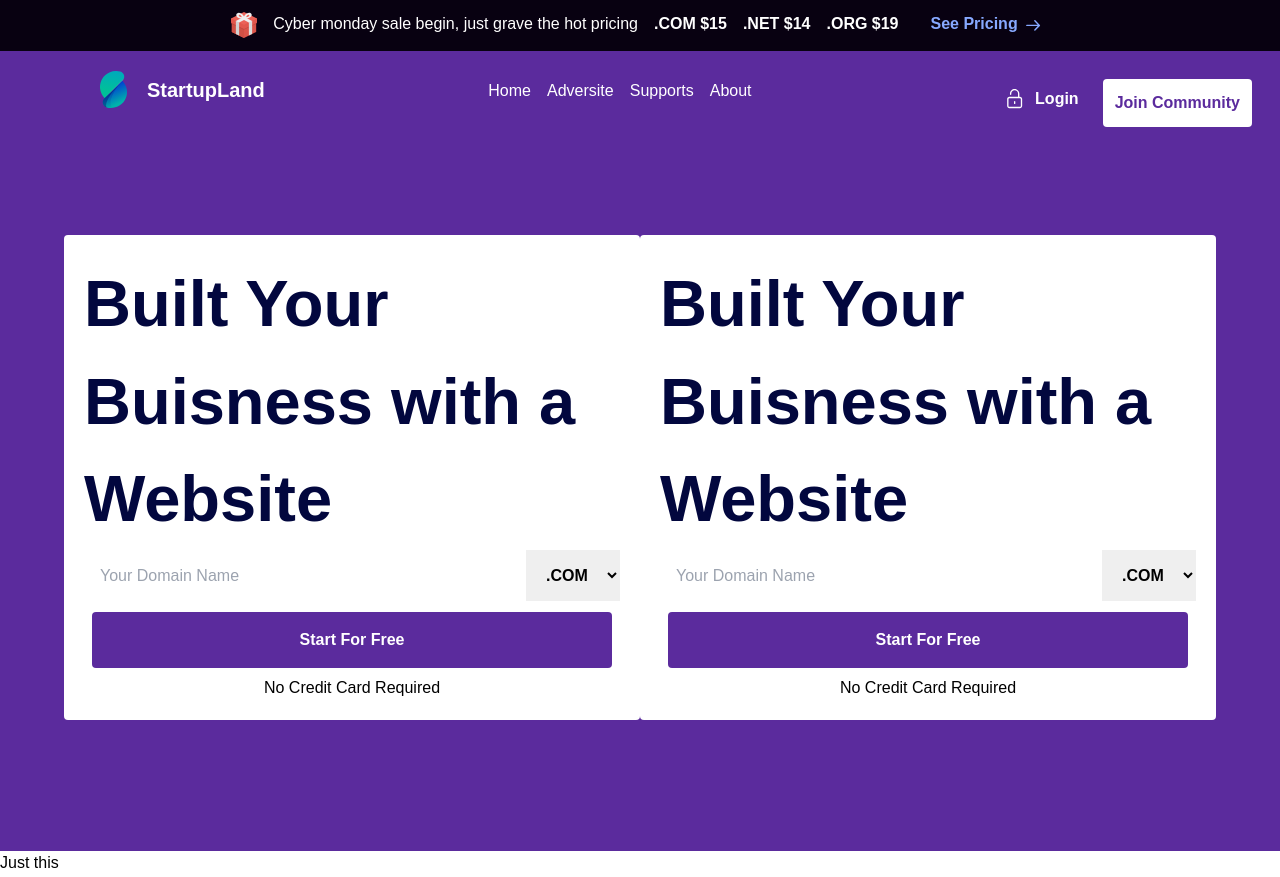
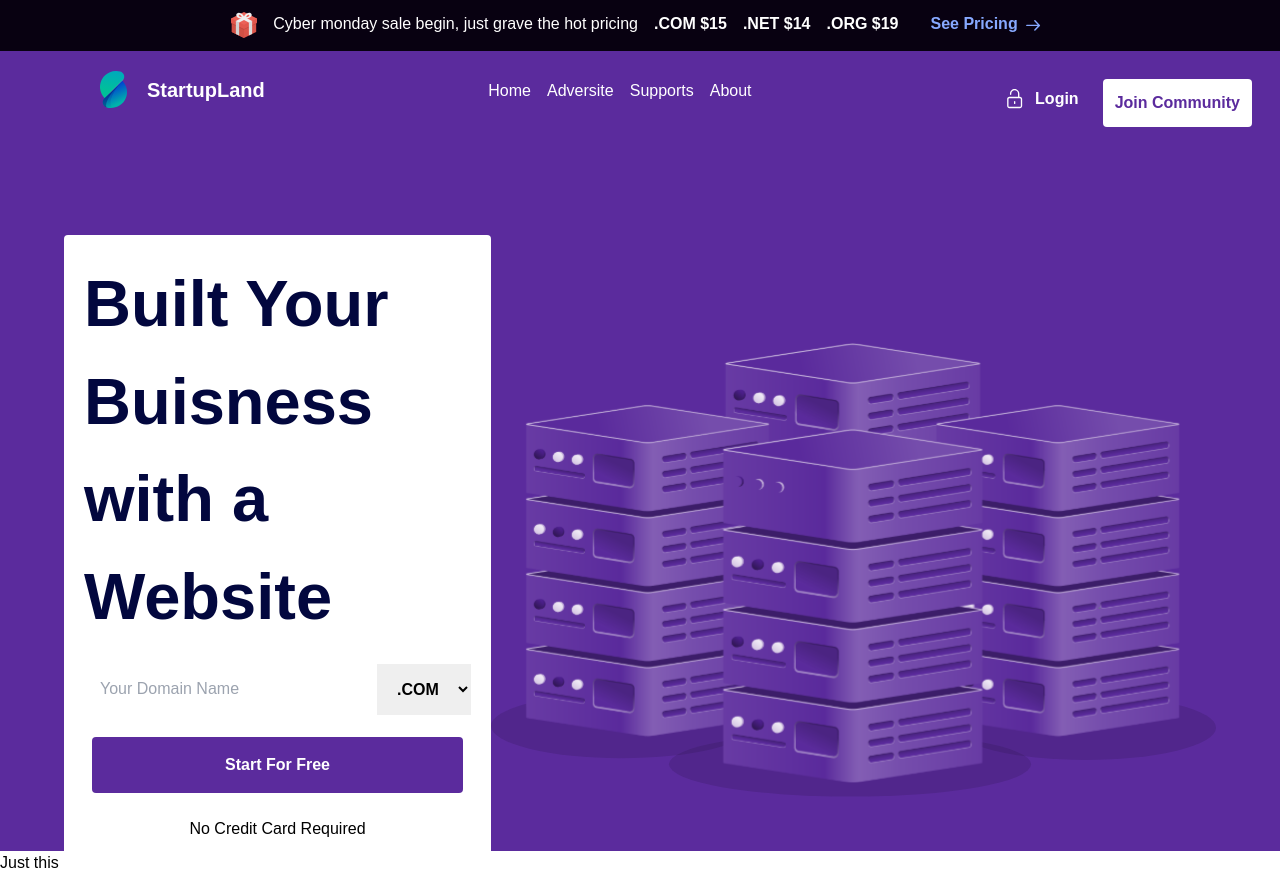
Before and after one commit to FroCode/StartupLand, a React (Create React App) app in the folder my-app/: page / in a window 1280 px wide. Built offline with nearby package versions, Linux system fonts and the light colour scheme.

Commit message:
Add img header

```diff
--- a/my-app/src/Components/Box.jsx
+++ b/my-app/src/Components/Box.jsx
@@ -6,9 +6,9 @@ function Box() {
 
             <h1 className='text-[65px] text-[#02073E] font-black'>Built Your Buisness with a Website</h1>
             <div className="relative">
-                <input type="text" className='border-1 border-[#DCE5EA] p-4 w-full' placeholder='Your Domain Name' name="domain" />
+                <input type="text" className='border-1 border-solid	 mt-4 border-[#DCE5EA]  p-4 w-full' placeholder='Your Domain Name' name="domain" />
                 <div className="absolute right-0 top-0 h-full flex items-center">
-                    <select name="" className='p-4 font-bold' id="" >
+                    <select name="" className='p-4 mt-4 font-bold' id="" >
                         <option value=".COM">.COM</option>
                         <option value=".DZ">.DZ</option>
                         <option value=".FR">.FR</option>
@@ -17,8 +17,8 @@ function Box() {
                 </div>
             </div>
 
-            <a className='m-2  text-white p-4 text-center bg-[#5B2B9D] rounded font-black'>Start For Free</a>
-            <p className='text-center '>No Credit Card Required</p>
+            <a className='m-2 mt-5 text-white p-4 text-center bg-[#5B2B9D] rounded font-black'>Start For Free</a>
+            <p className='text-center mt-4 mb-4 '>No Credit Card Required</p>
         </div>
     )
 }
--- a/my-app/src/Components/Header.jsx
+++ b/my-app/src/Components/Header.jsx
@@ -1,6 +1,7 @@
 import React from 'react'
 import NavBar from './NavBar'
 import Box from './Box'
+import header from '../Assets/header.svg'
 function Header() {
   return (
     <div className='w-[100%] bg-[#5B2B9D] h-screen' >
@@ -8,7 +9,7 @@ function Header() {
       <NavBar/>
       <div className="flex w-[90%] mt-20 m-auto">
         <Box/>
-        <Box/>
+        <img src={header} alt="" srcset="" />
       </div>
       </div>
 
```
Also changed, not shown: my-app/src/Assets/header.svg (added).
